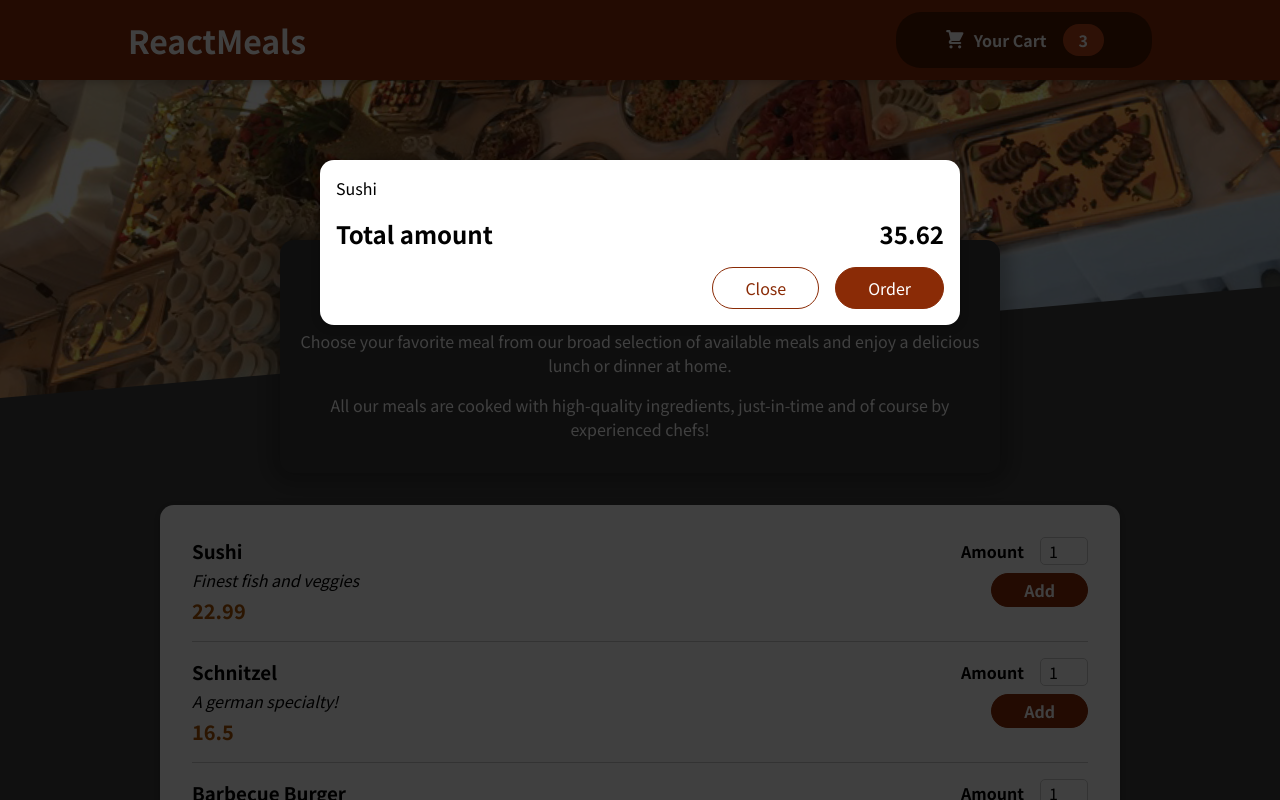
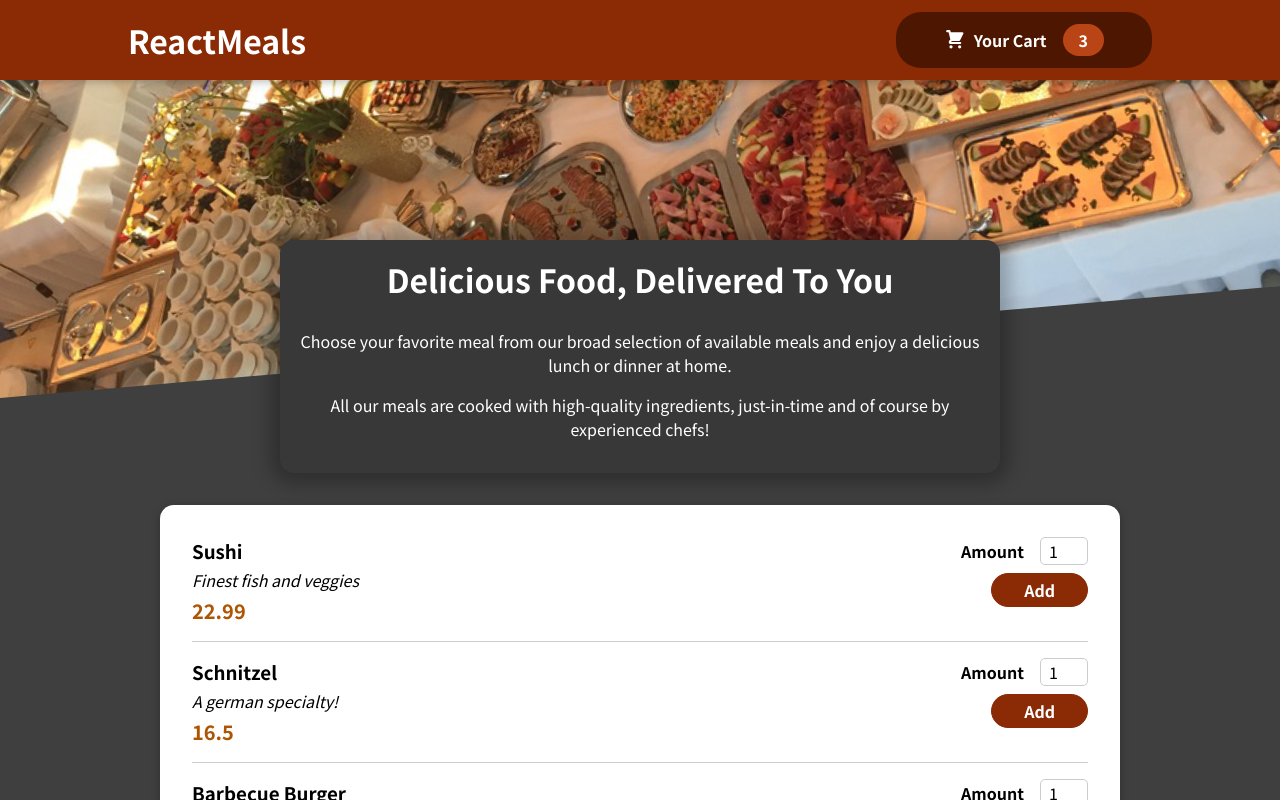
Before and after one commit to denisprog/js, a React (Create React App) app in the folder section11/: page / in a window 1280 px wide. Shown: the top 800 px of the page. Built offline with nearby package versions, Linux system fonts and the light colour scheme.

Commit message:
section11: 140

```diff
--- a/section11/src/App.js
+++ b/section11/src/App.js
@@ -1,4 +1,4 @@
-import React, {Fragment} from 'react';
+import React, {Fragment, useState} from 'react';
 
 import Header from './components/Layout/Header';
 import Meals from './components/Meals/Meals';
@@ -6,10 +6,21 @@
 import Cart from './components/Cart/Cart';
 
 const App = ()=> {
+  const[cartIsShown, setCartIsShown] = useState(false);
+
+  const showCartHandler = () => {
+    setCartIsShown(true);
+  }
+
+  const hideCartHandler = () => {
+    setCartIsShown(false);
+  }
+
+
   return (
     <Fragment>
-      <Cart />
-      <Header/>
+      {cartIsShown && <Cart onClose={hideCartHandler}/>}
+      <Header onShowCart={showCartHandler}/>
       <main>
         <Meals />
       </main>
--- a/section11/src/components/Cart/Cart.js
+++ b/section11/src/components/Cart/Cart.js
@@ -8,14 +8,14 @@
     ].map(item => <li>{item.name}</li>)}</ul>;
 
     return(
-        <Modal>
+        <Modal onclose={props.onClose}>
             {cartItems}
             <div className={classes.total}>
                 <span>Total amount</span>
                 <span>35.62</span>
             </div>
             <div className={classes.actions}>
-                <button className={classes['button--alt']}>Close</button>
+                <button className={classes['button--alt']} onClick={props.onClose}>Close</button>
                 <button className={classes.button}>Order</button>
             </div>
         </Modal>
--- a/section11/src/components/Layout/Header.js
+++ b/section11/src/components/Layout/Header.js
@@ -9,7 +9,7 @@
         <Fragment>
             <header className={classes.header}>
                 <h1>ReactMeals</h1>
-                <HeaderCartButton/>
+                <HeaderCartButton onClick={props.onShowCart} />
             </header>
             <div className={classes['main-image']}>
                 <img src={mealsImage} alt="A table full of delicious food!"/>
--- a/section11/src/components/Layout/HeaderCartButton.js
+++ b/section11/src/components/Layout/HeaderCartButton.js
@@ -4,7 +4,7 @@
 
 const HeaderCartButton=(props)=>{
     return(
-        <button className={classes.button}>
+        <button className={classes.button} onClick={props.onClick}>
             <span className={classes.icon}>
                 <CartIcon />
             </span>
--- a/section11/src/components/UI/Modal.js
+++ b/section11/src/components/UI/Modal.js
@@ -7,7 +7,7 @@
 
 const Backdrop = (props) =>{
     return (
-        <div className={classes.backdrop}></div>
+        <div className={classes.backdrop} onClick={props.onClose}></div>
     )
 }
 
@@ -24,7 +24,7 @@
 const Modal = (props) => {
     return(
         <Fragment>
-            {ReactDOM.createPortal(<Backdrop />, portalElement)}
+            {ReactDOM.createPortal(<Backdrop onClose={props.onClose} />, portalElement)}
             {ReactDOM.createPortal(
                 <ModalOverlay>{props.children}</ModalOverlay>,
                 portalElement
```
